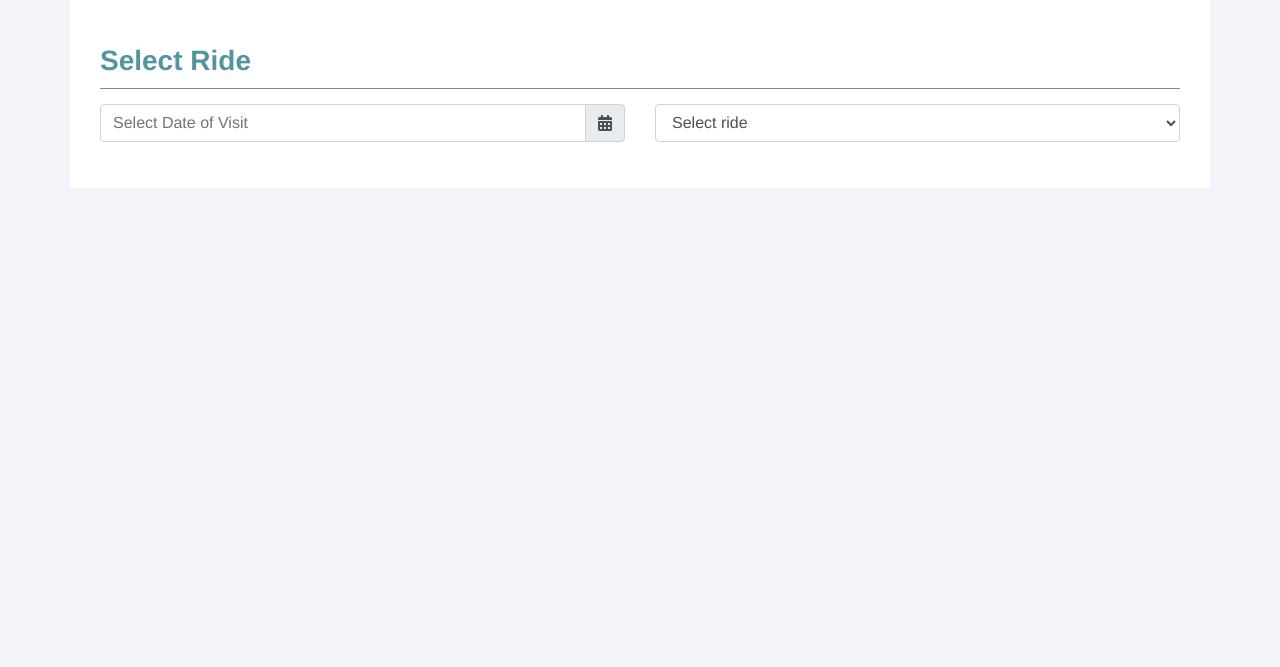
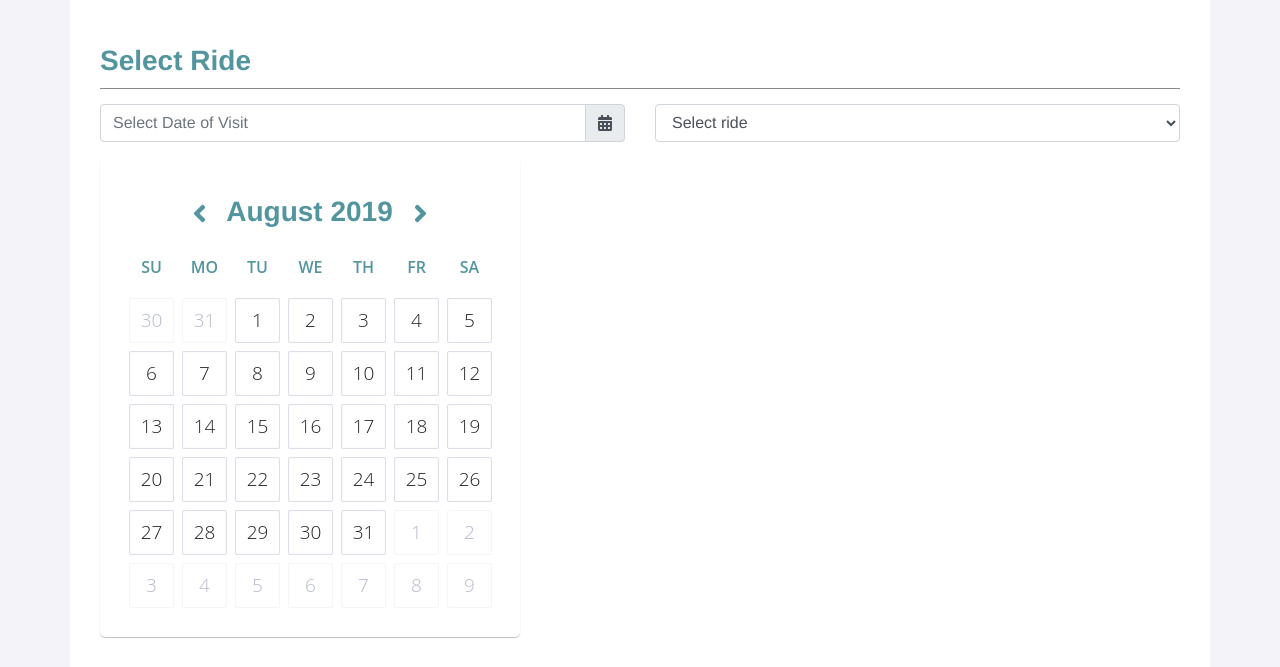
Before and after one commit to loichiilek/data-x_website, a Flask app: page /ride_statistics in a window 1280 px wide. Shown: the part 501-1168 px from the top of the page. Before the commit the page ends 643 px from the top, so only its background shows below. Run offline with Flask 2, Linux system fonts and the light colour scheme; some libraries are stand-ins or nearby versions.

Commit message:
calender

```diff
--- a/datax_website/static/css/main.css
+++ b/datax_website/static/css/main.css
@@ -31,9 +31,9 @@ body {
 .container.information {
     -webkit-animation: fadein 2s; /* Safari, Chrome and Opera > 12.1 */
     -moz-animation: fadein 2s; /* Firefox < 16 */
-     -ms-animation: fadein 2s; /* Internet Explorer */
-      -o-animation: fadein 2s; /* Opera < 12.1 */
-         animation: fadein 2s;
+    -ms-animation: fadein 2s; /* Internet Explorer */
+    -o-animation: fadein 2s; /* Opera < 12.1 */
+    animation: fadein 2s;
 }
 
 .container.information > h3 {
@@ -120,8 +120,6 @@ body {
 .container#main {
     background: #fff;
     height: auto;
-
-
 }
 
 .container#ride-query {
@@ -132,8 +130,6 @@ body {
     background: #f3f3f3;
     border-radius: 5px;
     width: auto;
-
-
 }
 
 .container#ride-query > .row {
@@ -147,8 +143,6 @@ form > .row > .col-md-4 {
 #ride-query > .row > .col-md-4 {
     margin: 5px 0;
 }
-
-
 
 /* Btns */
 .btn-primary {
@@ -220,8 +214,98 @@ form > .row > .col-md-4 {
 
 .jumbotron > img {
     padding: 100px 0 0 0;
+}
 
+.come-in {
+    transform: translateY(150px);
+    animation: come-in 0.6s ease forwards;
+}
+.come-in:nth-child(odd) {
+    animation-duration: 0.4s;
+}
 
+/* Calender */
+section.month {
+    overflow: hidden;
+    display: block;
+    width: 420px;
+    height: auto;
+    background: #fff;
+    box-shadow: 0 1px 1px rgba(0, 0, 0, 0.25);
+    border-radius: 5px;
+}
+
+section > h3 {
+    text-align: center;
+    color: #52959e;
+    margin: 15px auto 0 auto;
+    padding-top: 20px;
+    font-weight: 700;
+}
+
+section > h3 > .btn {
+    text-align: center;
+    color: #52959e;
+    font-size: 28px;
+}
+section > h3 > .btn :hover {
+    font-style: italic;
+    color: #fff;
+    font-size: 35px;
+}
+
+article {
+    padding: 6px 0 25px 25px;
+}
+article b,
+article span {
+    display: block;
+    float: left;
+    width: 45px;
+    height: 45px;
+    margin: 4px;
+    text-align: center;
+}
+article b {
+    font: 600 16px/45px "Open Sans";
+    color: #52959e;
+}
+article span {
+    font: 300 19px/45px "Open Sans";
+    color: #222;
+    box-shadow: inset 0 0 1px 1px #d9dce5;
+    border-radius: 2px;
+    cursor: pointer;
+}
+article span.disable {
+    color: #b6bacc;
+    box-shadow: inset 0 0 1px 1px #f3f4f7;
+}
+article span:not(.disable):hover {
+    background: #cdd0dd;
+    box-shadow: inset 0 0 1px 1px #d9dce5, 0 1px 3px -1px #cdd0dd;
+}
+/* article span:not(.disable):active {
+    background: #b9becf;
+    box-shadow: inset 0 1px 2px rgba(0, 0, 0, 0.18), 0 0 0 #cdd0dd;
+} */
+/* article span.active,
+article span.active:hover,
+article span.active:active {
+    color: #fff;
+    box-shadow: inset 0 0 1px 1px #ff8263, 0 1px 3px -1px #ff8263;
+    background: #ff8263;
+} */
+article div {
+    display: block;
+    overflow: hidden;
+    clear: both;
+}
+
+@keyframes come-in {
+    to {
+        transform: translateY(0);
+    }
 }
 
 @media (min-width: 768px) {
@@ -254,24 +338,40 @@ form > .row > .col-md-4 {
     }
 }
 @keyframes fadein {
-    from { opacity: 0; }
-    to   { opacity: 1; }
+    from {
+        opacity: 0;
+    }
+    to {
+        opacity: 1;
+    }
 }
 
 /* Firefox < 16 */
 @-moz-keyframes fadein {
-    from { opacity: 0; }
-    to   { opacity: 1; }
+    from {
+        opacity: 0;
+    }
+    to {
+        opacity: 1;
+    }
 }
 
 /* Safari, Chrome and Opera > 12.1 */
 @-webkit-keyframes fadein {
-    from { opacity: 0; }
-    to   { opacity: 1; }
+    from {
+        opacity: 0;
+    }
+    to {
+        opacity: 1;
+    }
 }
 
 /* Internet Explorer */
 @-ms-keyframes fadein {
-    from { opacity: 0; }
-    to   { opacity: 1; }
+    from {
+        opacity: 0;
+    }
+    to {
+        opacity: 1;
+    }
 }
--- a/datax_website/templates/ride_statistics.html
+++ b/datax_website/templates/ride_statistics.html
@@ -37,16 +37,84 @@
                 });
             </script>
             <div class="col-md-6 form-group">
-                    <select class="form-control" name="ride" >
-                        <option value="" disabled selected>Select ride</option>
-                        {% for ride in data %}
-                        <option name="{{ data.index(ride) }}" value="{{ data.index(ride) }}">{{
-                            ride
-                        }}</option>
-                        {% endfor %}
-                    </select>
+                <select class="form-control" name="ride">
+                    <option value="" disabled selected>Select ride</option>
+                    {% for ride in data %}
+                    <option
+                        name="{{ data.index(ride) }}"
+                        value="{{ data.index(ride) }}"
+                        >{{ ride }}</option
+                    >
+                    {% endfor %}
+                </select>
+            </div>
+        </div>
+        <section class="month">
+            <h3>
+                <i class="fa fa-angle-left btn"></i>
+                August 2019
+                <i class="fa fa-angle-right btn"></i>
+
+            </h3>
+
+            <article>
+                <div class="days">
+                    <b>SU</b>
+                    <b>MO</b>
+                    <b>TU</b>
+                    <b>WE</b>
+                    <b>TH</b>
+                    <b>FR</b>
+                    <b>SA</b>
                 </div>
-        </div>
+                <div class="dates">
+                    <span class="disable">30</span>
+                    <span class="disable">31</span>
+
+                    <span>1</span>
+                    <span>2</span>
+                    <span>3</span>
+                    <span>4</span>
+                    <span>5</span>
+                    <span>6</span>
+                    <span>7</span>
+                    <span>8</span>
+                    <span>9</span>
+                    <span>10</span>
+                    <span>11</span>
+                    <span>12</span>
+                    <span>13</span>
+                    <span>14</span>
+                    <span>15</span>
+                    <span>16</span>
+                    <span>17</span>
+                    <span>18</span>
+                    <span>19</span>
+                    <span>20</span>
+                    <span>21</span>
+                    <span>22</span>
+                    <span>23</span>
+                    <span>24</span>
+                    <span>25</span>
+                    <span>26</span>
+                    <span>27</span>
+                    <span>28</span>
+                    <span>29</span>
+                    <span>30</span>
+                    <span>31</span>
+
+                    <span class="disable">1</span>
+                    <span class="disable">2</span>
+                    <span class="disable">3</span>
+                    <span class="disable">4</span>
+                    <span class="disable">5</span>
+                    <span class="disable">6</span>
+                    <span class="disable">7</span>
+                    <span class="disable">8</span>
+                    <span class="disable">9</span>
+                </div>
+            </article>
+        </section>
     </div>
 </div>
 
```
Also changed, not shown: datax_website/templates/home.html (+70 -29 lines).
